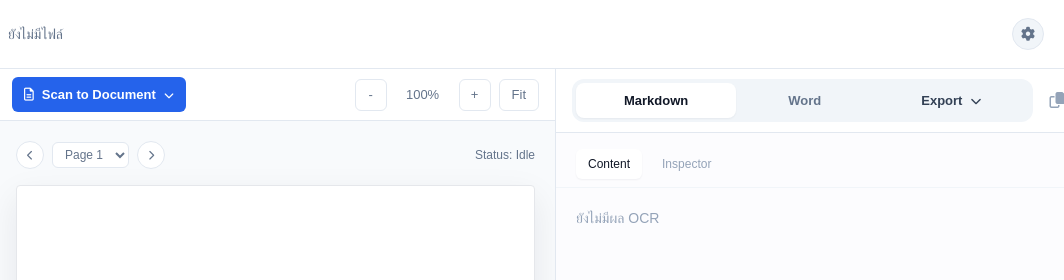
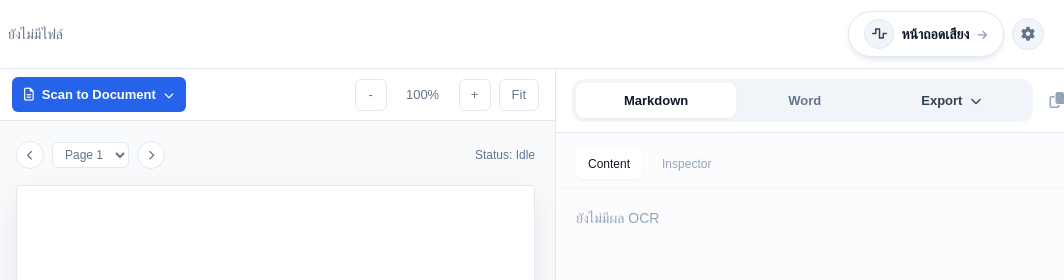
Before and after one commit to Wave879/STT, a website: page web_cloudflare/ocr_scan.html in a window 1280 px wide. Shown: the top 280 px of the page, 216-1280 px from the left. Drawn offline with nearby package versions, Linux system fonts and the light colour scheme; a web font is replaced by a local one.

Commit message:
Restore OCR back button to root transcription page

```diff
--- a/web_cloudflare/ocr_scan.html
+++ b/web_cloudflare/ocr_scan.html
@@ -48,6 +48,13 @@
         <span id="file-title" class="text-sm text-slate-500 font-medium">ยังไม่มีไฟล์</span>
     </div>
     <div class="flex items-center gap-2">
+        <button type="button" onclick="window.location.href='/'" class="group inline-flex items-center gap-2 rounded-full border border-slate-200 bg-white px-4 py-2 text-sm font-semibold text-slate-900 shadow-md shadow-slate-200/80 transition duration-200 hover:-translate-y-0.5 hover:border-slate-300 hover:bg-slate-50 hover:shadow-lg hover:shadow-slate-300/70">
+            <span class="flex h-7 w-7 items-center justify-center rounded-full bg-slate-100 text-xs text-slate-700 ring-1 ring-slate-200 transition group-hover:bg-slate-200">
+                <i class="fas fa-wave-square"></i>
+            </span>
+            <span>หน้าถอดเสียง</span>
+            <i class="fas fa-arrow-right text-[11px] text-slate-400 transition group-hover:text-slate-700"></i>
+        </button>
         <button type="button" onclick="window.location.href='./settings.html'" class="flex h-8 w-8 items-center justify-center rounded-full border border-slate-200 bg-slate-100 text-slate-500 text-sm transition hover:border-slate-300 hover:bg-slate-50 hover:text-slate-700" aria-label="เปิดหน้าตั้งค่า">
             <i class="fas fa-gear"></i>
         </button>
```
